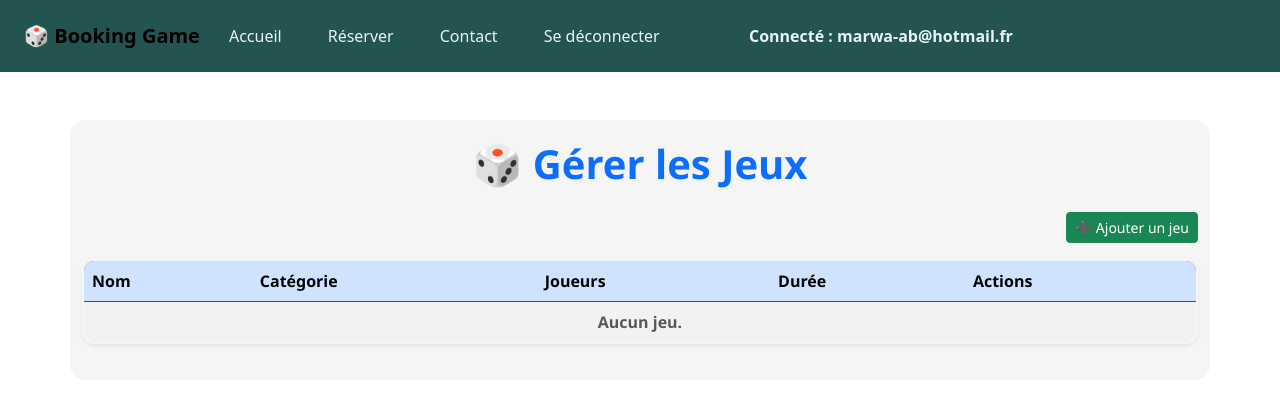
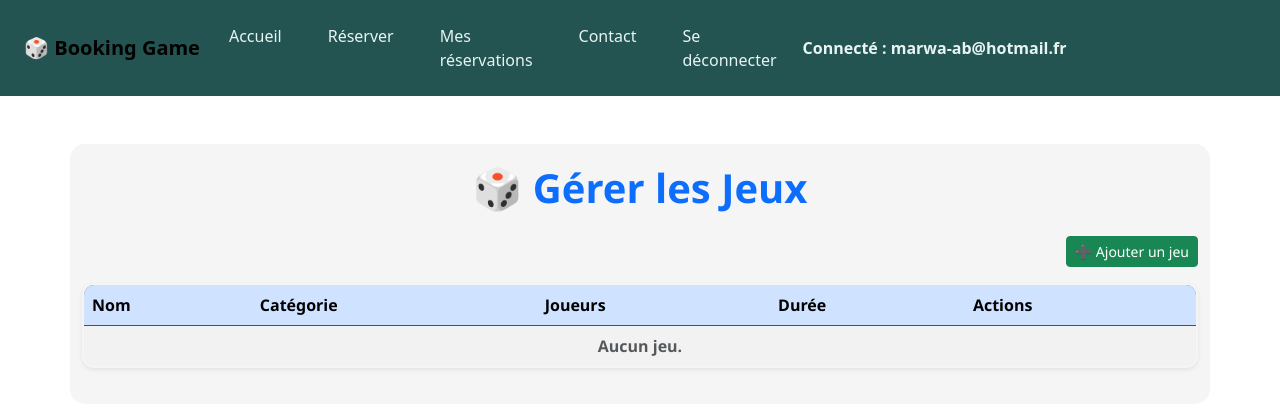
Before and after one commit to marwaboulkasim/Booking_board_games, a Django app: page /admin-dashboard/games/ in a window 1280 px wide. Shown: the top 420 px of the page. Run offline with Django 5.2, Linux system fonts and the light colour scheme; a user stored in the database is signed in.

Commit message:
Ajout header 'mes réservations'

```diff
--- a/booking/tables_app/templates/base.html
+++ b/booking/tables_app/templates/base.html
@@ -28,6 +28,7 @@
         {% if user.is_authenticated %}
             <li class="nav-item"><a class="nav-link" href="{% url 'tables_app:home' %}">Accueil</a></li>
             <li class="nav-item"><a class="nav-link" href="{% url 'tables_app:calendar' %}">Réserver</a></li>
+            <li class="nav-item"><a class="nav-link" href="{% url 'users_app:my_bookings' %}">Mes réservations</a></li>
             <li class="nav-item"><a class="nav-link" href="{% url 'contact_app:contact' %}">Contact</a></li>
             <li class="nav-item"><a class="nav-link" href="{% url 'users_app:logout' %}">Se déconnecter</a></li>
         {% else %}
```
